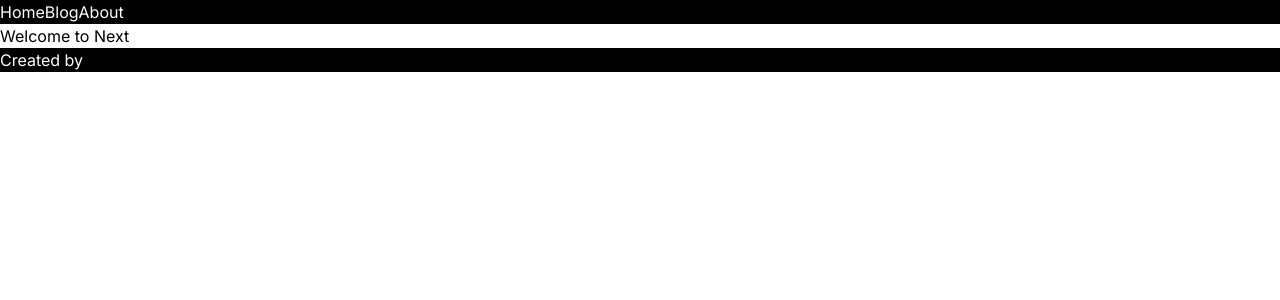
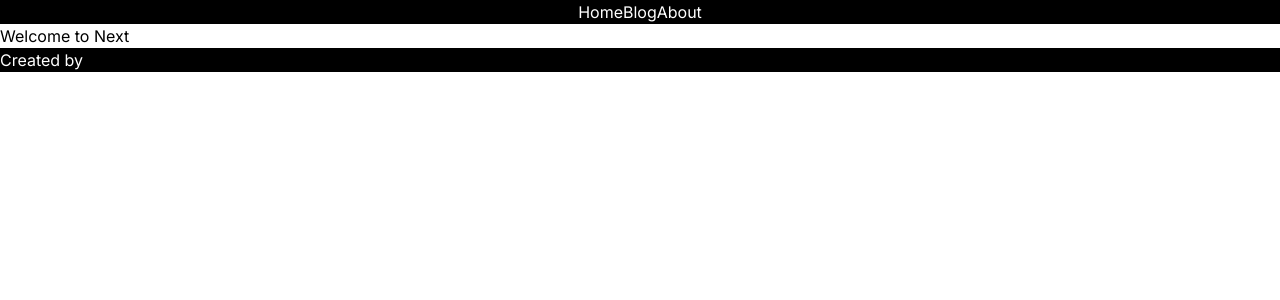
Before and after one commit to DenysBorysiuk/seo-present, a Next.js app: page / in a window 1280 px wide. Shown: the top 300 px of the page. Built offline with nearby package versions, Linux system fonts and the light colour scheme.

Commit message:
fix bugs

```diff
--- a/components/Footer.tsx
+++ b/components/Footer.tsx
@@ -1,7 +1,11 @@
+import Container from './Container';
+
 const Footer = () => {
   return (
     <footer className="bg-black">
-      <p className="text-white">Created by</p>
+      <Container>
+        <p className="text-white">Created by</p>
+      </Container>
     </footer>
   );
 };
--- a/components/Header.tsx
+++ b/components/Header.tsx
@@ -5,6 +5,7 @@ const Header = () => {
   return (
     <header className="bg-black">
       <Container>
+        <nav className="flex justify-center items-center ">
           <Link className="text-white" href="/">
             Home
           </Link>
@@ -14,6 +15,7 @@ const Header = () => {
           <Link className="text-white" href="/about">
             About
           </Link>
+        </nav>
       </Container>
     </header>
   );
```
Lines whose indentation alone changed are shown as unchanged.
